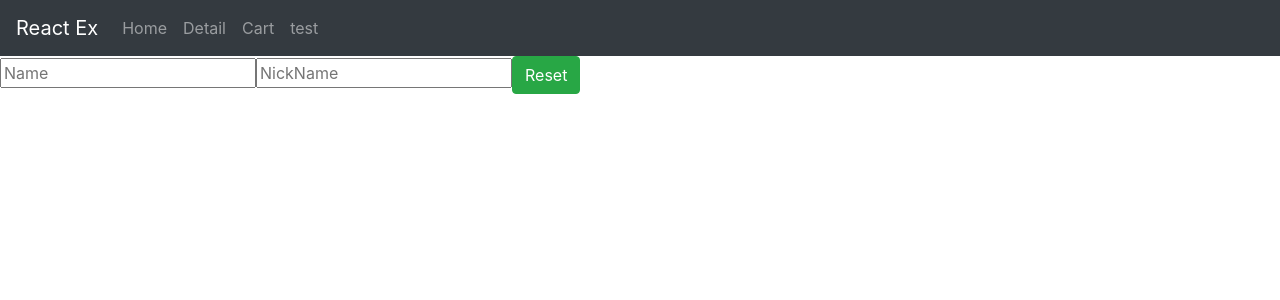
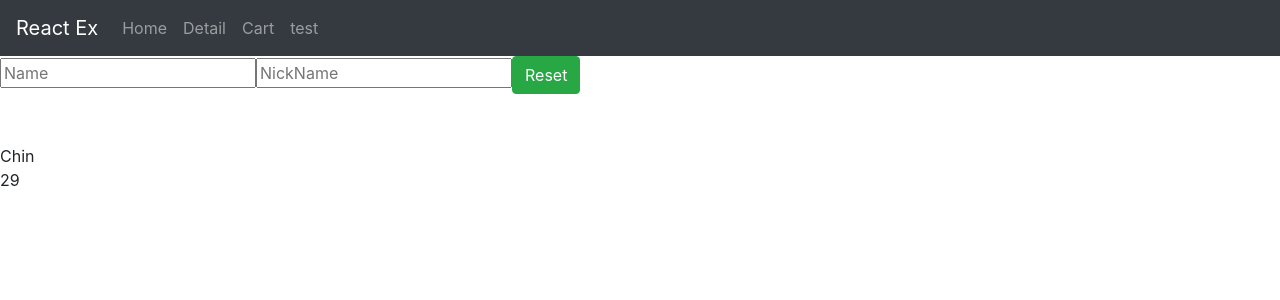
Before and after one commit to chinmichael/react_practice_intermediate, a React (Create React App) app: page /test in a window 1280 px wide. Shown: the top 300 px of the page. Built offline with nearby package versions, Linux system fonts and the light colour scheme.

Commit message:
react basic 14: basic performance up

```diff
--- a/src/App.js
+++ b/src/App.js
@@ -1,7 +1,7 @@
 /* eslint-disable */
 import './App.css';
 import React from 'react';
-import { useState, useContext } from 'react';
+import { useState, useContext, lazy, Suspense } from 'react';
 
 import { Link, Route, Switch, useHistory } from 'react-router-dom'
 
@@ -9,7 +9,8 @@ import { Navbar, Nav, Jumbotron, Button, Container, Row, Col } from 'react-boots
 import { product } from './ref/data.js'
 import Detail from './Detail.js';
 import Cart from './Cart.js';
-import InputUseRef from './InputUseRef';
+//import InputUseRef from './InputUseRef';
+const InputUseRef = lazy(() => { return import('./InputUseRef.js') });
 
 import axios from 'axios';
 import { useEffect } from 'react';
@@ -184,7 +185,9 @@ function App() {
         </Route>
 
         <Route path="/test">
-          <InputUseRef></InputUseRef>
+          <Suspense fallback={<div><p>Now Loading....</p></div>}>
+            <InputUseRef></InputUseRef>
+          </Suspense>
         </Route>
 
       </Switch>
--- a/src/InputUseRef.js
+++ b/src/InputUseRef.js
@@ -1,4 +1,4 @@
-import React, { useState, useRef } from 'react';
+import React, { useState, useRef, useEffect, memo } from 'react';
 import { Button } from 'react-bootstrap';
 
 const InputUseRef = () => {
@@ -33,9 +33,31 @@ const InputUseRef = () => {
             <input name="name" placeholder="Name" onChange={changeInputState} ref={nameInputRef} value={name} />
             <input name="nick" placeholder="NickName" onChange={changeInputState} value={nick} />
             <Button variant="success" onClick={resetAndFocus}>Reset</Button>
+
+            <div style={{ height: "50px" }}></div>
+            <Parent name="Chin" age="29"></Parent>
         </div>
     );
 
 }
 
+const Parent = (props) => {
+    return (
+        <div>
+            <Child1 name={props.name}></Child1>
+            <Child2 age={props.age}></Child2>
+        </div>
+    )
+}
+
+const Child1 = (props) => {
+    useEffect(() => { console.log('Child1랜더링') });
+    return <div>{props.name}</div>
+}
+
+const Child2 = memo((props) => {
+    useEffect(() => { console.log('Child2랜더링') });
+    return <div>{props.age}</div>
+});
+
 export default InputUseRef;
```
Also changed, not shown: public/강의록/강의노트10.txt (added), public/강의록/강의노트2.txt.
